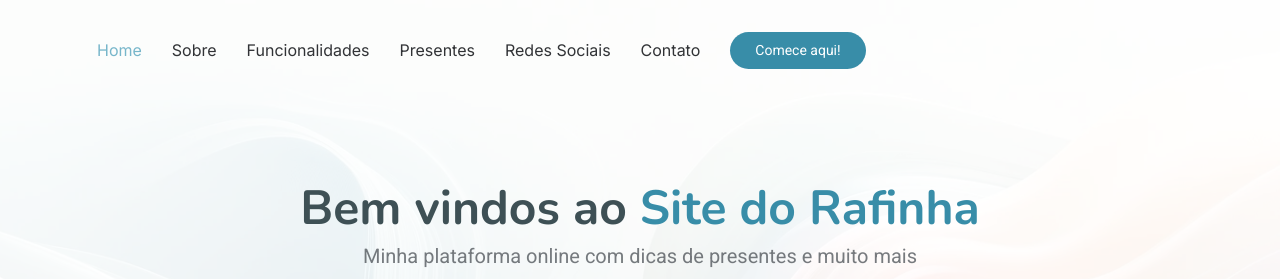
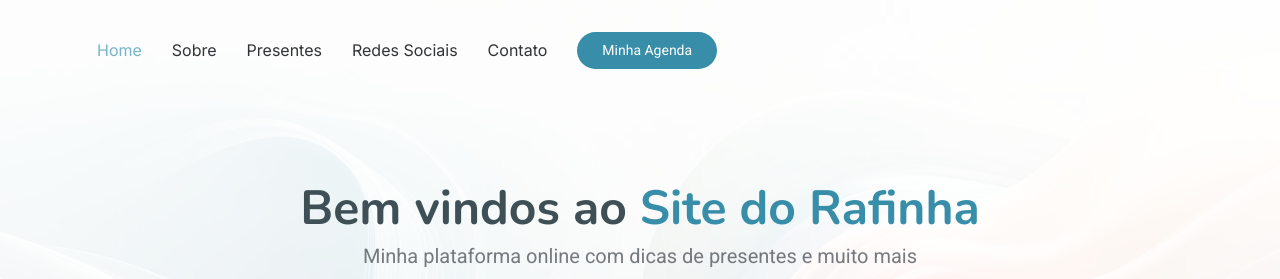
Before and after one commit to rafainfokid/rafainfokid.github.io, a plain HTML site: page index.html in a window 1280 px wide. Shown: the top 279 px of the page. Drawn offline with nearby package versions, Linux system fonts and the light colour scheme.

Commit message:
Update index.html

```diff
--- a/index.html
+++ b/index.html
@@ -50,7 +50,6 @@
         <ul>
           <li><a href="index.html#hero" class="active">Home</a></li>
           <li><a href="index.html#about">Sobre</a></li>
-          <li><a href="index.html#features">Funcionalidades</a></li>
           <li><a href="presentes-v4.html">Presentes</a></li>
           <li><a href="https://www.instagram.com/rafa.leitemaia" target="blank">Redes Sociais</a></li>
           <li><a href="https://www.instagram.com/tathianna_leite/" target="blank">Contato</a></li>
@@ -58,7 +57,7 @@
         <i class="mobile-nav-toggle d-xl-none bi bi-list"></i>
       </nav>
 
-      <a class="btn-getstarted" href="index.html#about">Comece aqui!</a>
+      <a class="btn-getstarted" href="agenda.html">Minha Agenda</a>
 
     </div>
   </header>
@@ -98,7 +97,7 @@
             <div class="service-item d-flex">
               <div class="icon flex-shrink-0"><i class="bi bi-briefcase"></i></div>
               <div>
-                <h4 class="title"><a href="#" class="stretched-link">Agenda</a></h4>
+                <h4 class="title"><a href="agenda.html" class="stretched-link">Agenda</a></h4>
                 <p class="description">Acompanhe minhas datas comemorativas e eventos familiares</p>
               </div>
             </div>
```
